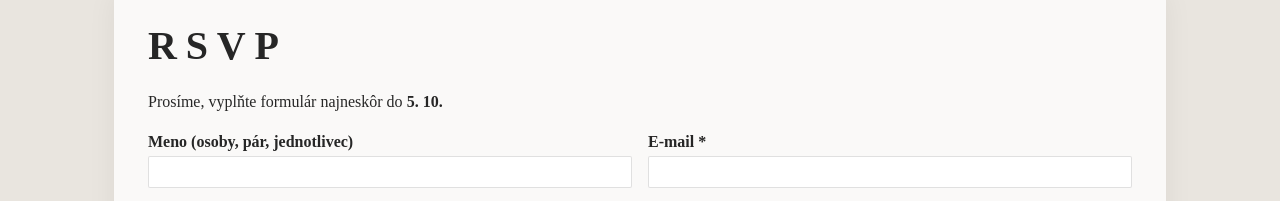
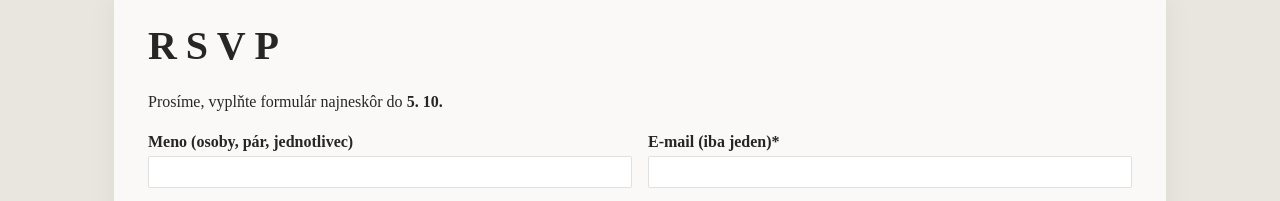
Before and after one commit to Poke-gleep/svadobna-stranka, a plain HTML site: page index.html in a window 1280 px wide. Shown: the part 2840-3041 px from the top of the page. Drawn offline with Linux system fonts and the light colour scheme.

Commit message:
Update index.html

```diff
--- a/index.html
+++ b/index.html
@@ -416,7 +416,7 @@ input[type="checkbox"]:checked{ background:var(--ink); }
   </div>
 
     <div>
-    <label for="email">E-mail *</label>
+    <label for="email">E-mail (iba jeden)*</label>
     <input id="email" name="email" type="email" required autocomplete="email" />
   </div>
 
@@ -542,7 +542,7 @@ input[type="checkbox"]:checked{ background:var(--ink); }
 "footer.thanks":"Ďakujeme, že to oslávite s nami",
       "rsvp.deadline":"Prosíme, vyplňte formulár najneskôr do <strong>5. 10.</strong>",
       "form.name.label":"Meno (osoby, pár, jednotlivec)",
-      "form.email.label":"E-mail *",
+      "form.email.label":"E-mail (iba jeden)*",
       "form.guests.label":"Počet osôb *",
       "form.attendance.label":"Účasť *",
       "form.attendance.yes":"Prídem",
@@ -599,7 +599,7 @@ input[type="checkbox"]:checked{ background:var(--ink); }
       "form.name.label":"Name (persons, couple, individual)",
       "map.title":"Map",
 "footer.thanks":"Thank you for celebrating with us",
-      "form.email.label":"E-mail *",
+      "form.email.label":"E-mail (only one)*",
       "form.guests.label":"Number of guests *",
       "form.attendance.label":"Attendance *",
       "form.attendance.yes":"I will attend",
```
